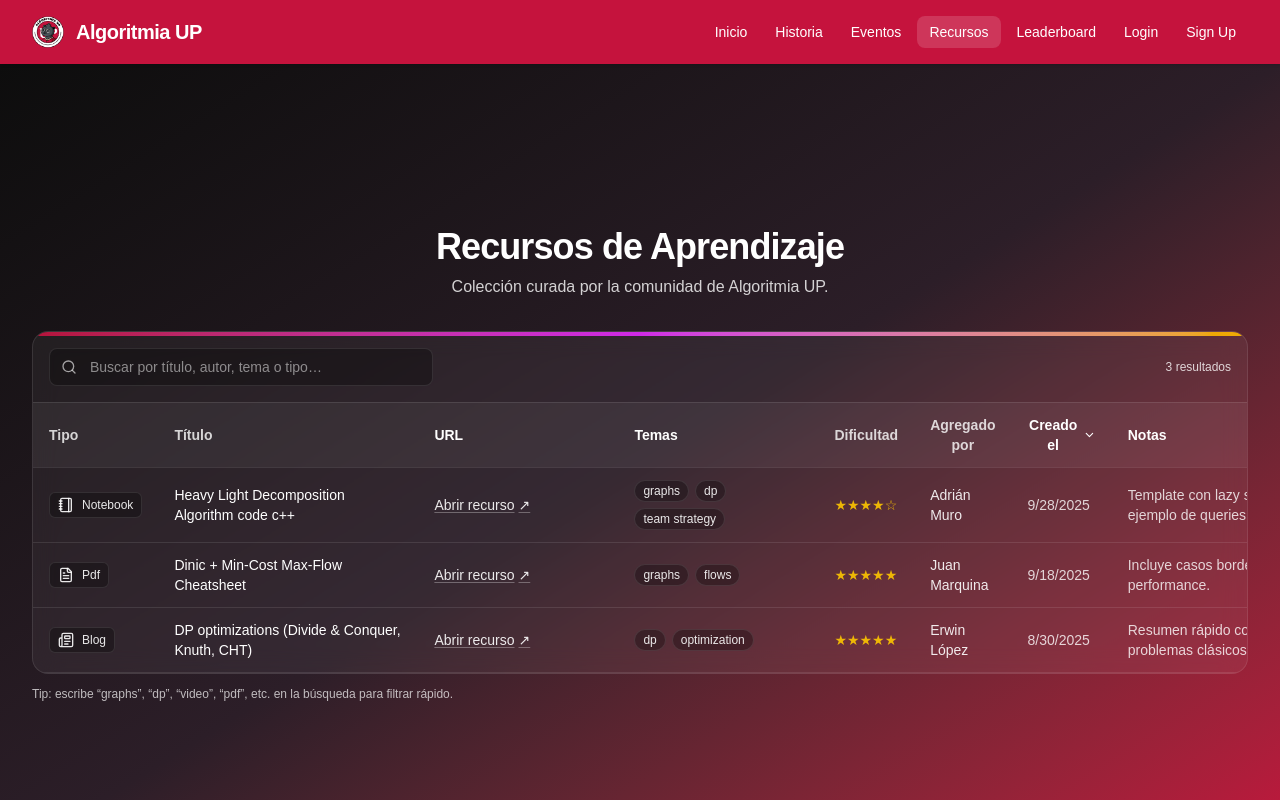
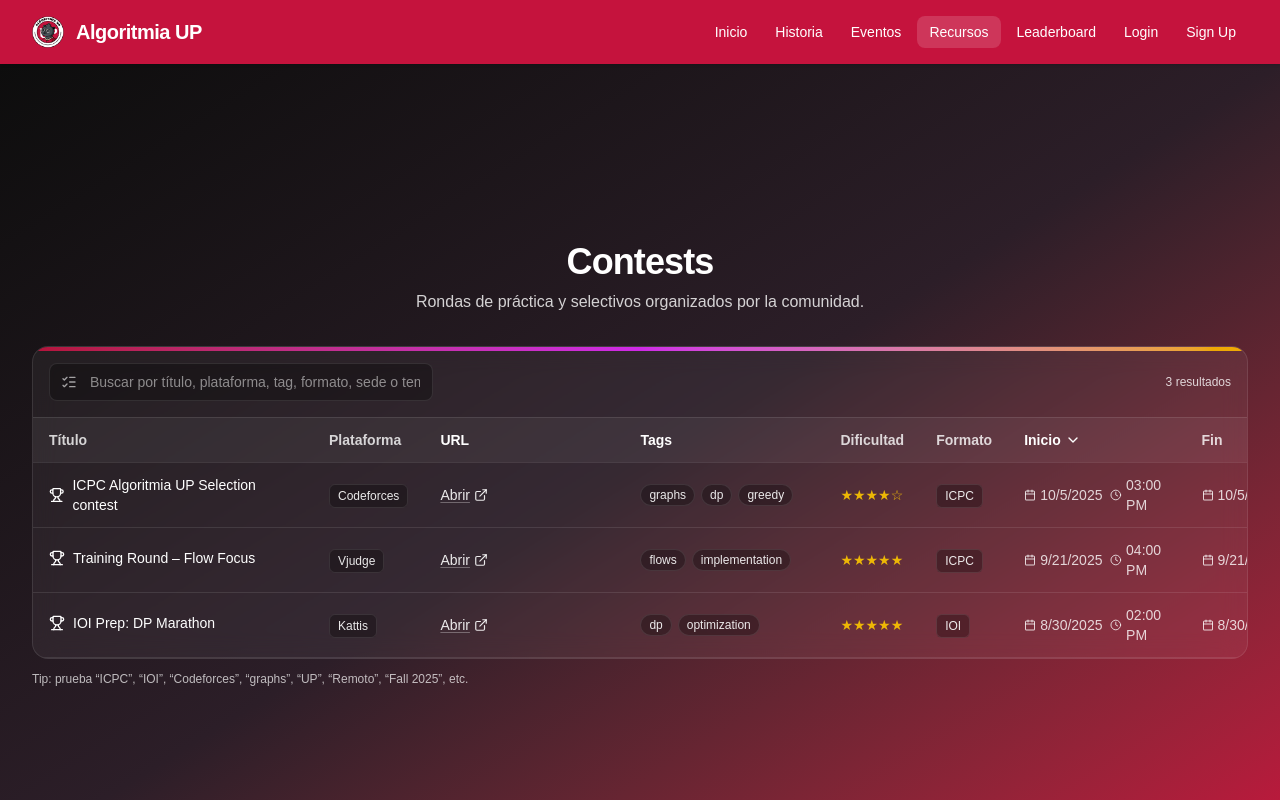
Before and after one commit to Murinho/algoritmia-up, a Next.js app: page /recursos in a window 1280 px wide. Shown: the top 800 px of the page. Built offline with nearby package versions, Linux system fonts and the light colour scheme.

Commit message:
Added the contest section

```diff
--- a/src/app/recursos/page.tsx
+++ b/src/app/recursos/page.tsx
@@ -1,8 +1,10 @@
 import ResourcesSection from '@/components/ResourcesSection';
+import ContestsSection from '@/components/ContestsSection';
 
 export default function Page() {
   return (
     <>
+      <ContestsSection />
       <ResourcesSection />
     </>
   );
--- a/src/components/ResourcesSection.tsx
+++ b/src/components/ResourcesSection.tsx
@@ -165,7 +165,7 @@
       {/* Background gradient (matches your other sections) */}
       <div
         aria-hidden="true"
-        className="pointer-events-none absolute inset-0 -z-10 bg-gradient-to-br from-[#0D0D0D] via-[#2c1e28] to-[#C5133D]"
+        className="pointer-events-none absolute inset-0 -z-10 bg-gradient-to-tr from-[#0D0D0D] via-[#2c1e28] to-[#C5133D]"
       />
 
       <div className="mx-auto max-w-7xl px-6 lg:px-8">
```
